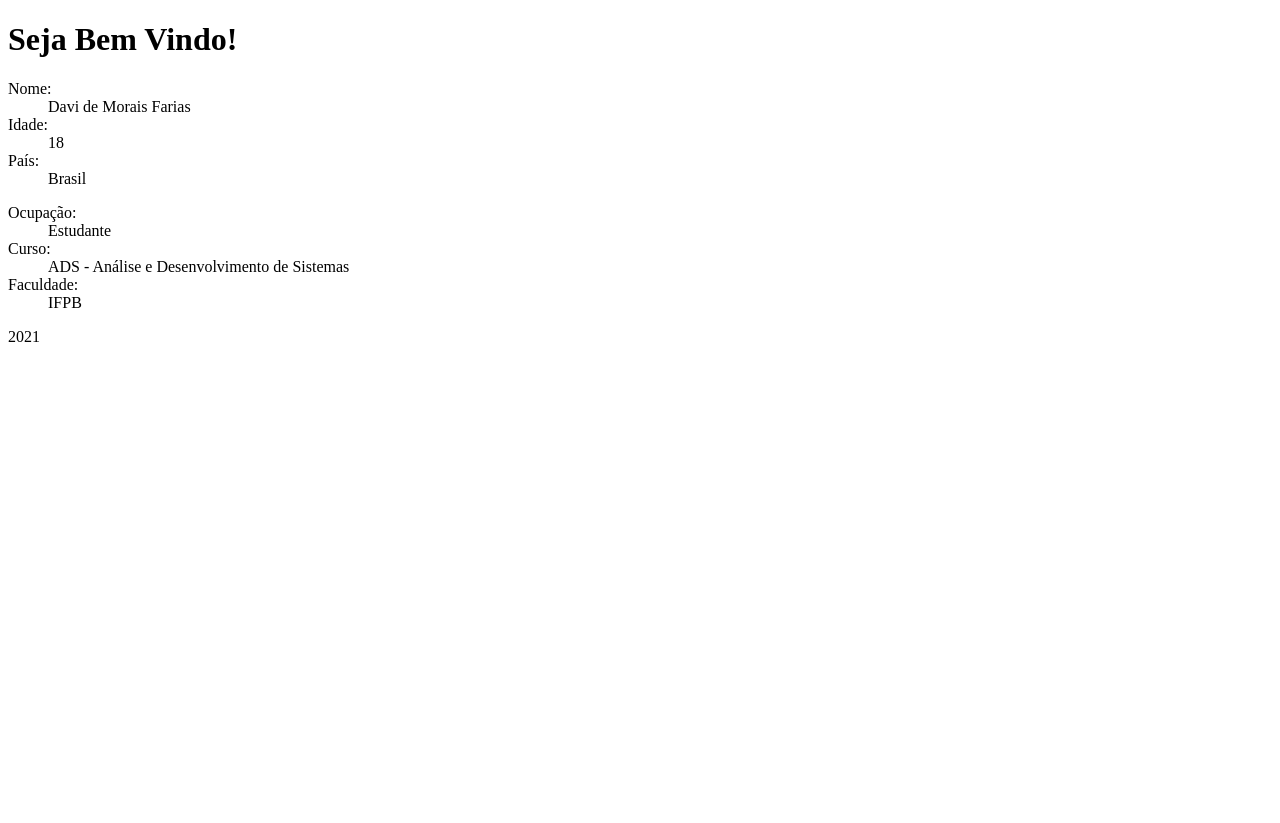
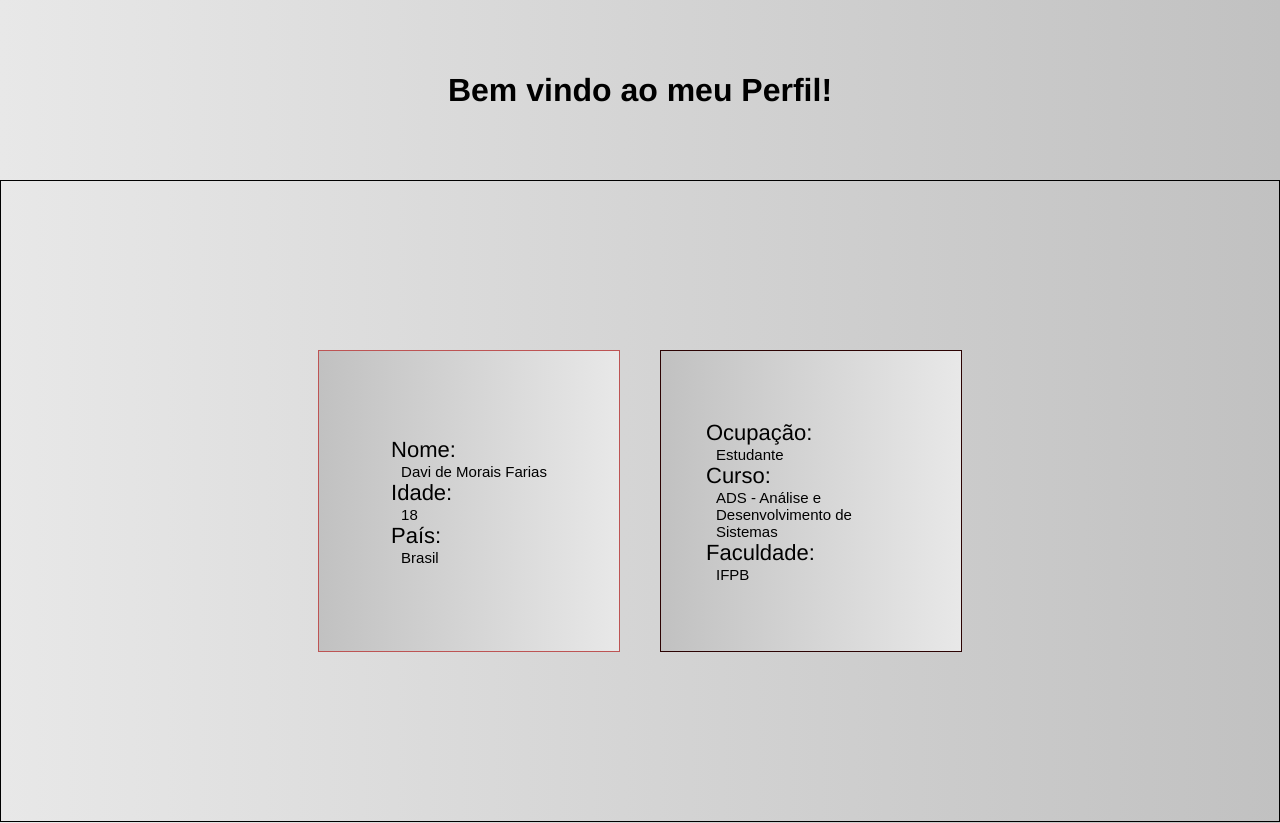
Before and after one commit to Davi-Morais/Davi-Morais.github.io, a plain HTML site: page index.html in a window 1280 px wide. Shown: the top 823 px of the page. Before the commit the page ends 800 px from the top, so only its background shows below. Drawn offline with Linux system fonts and the light colour scheme.

Commit message:
Estilo pronto

```diff
--- a/estilo.css
+++ b/estilo.css
@@ -0,0 +1,78 @@
+* {
+    margin: 0%;
+}
+body {
+    background: linear-gradient(to right, #E8E8E8, #C1C1C1);
+}
+.welcome {
+    font-family: 'Franklin Gothic Medium', 'Arial Narrow', Arial, sans-serif;
+    display: flex;
+    align-items: center;
+    justify-content: center;
+
+    height: 180px;
+    width: 100%;
+    /* background-color: aquamarine; */
+}
+
+
+
+.dados {
+    min-height: 80vh;
+    /* height: 500px; */
+    display: flex;
+    border: solid 1px rgb(0, 0, 0);
+    align-items: center;
+    justify-content: center;
+}
+
+.pessoais {
+    background: linear-gradient(to left, #E8E8E8, #C1C1C1);
+    display: flex;
+    justify-content: center;
+    align-items: center;
+    margin: 0px 20px 0px 20px;
+    border: solid 1px rgb(189, 84, 84);
+    width: 300px;
+    height: 300px;
+}
+.pessoais:hover{
+    background: linear-gradient(to right, #E8E8E8, #C1C1C1);
+}
+
+.CV {
+    background: linear-gradient(to left, #E8E8E8, #C1C1C1);
+    display: flex;
+    justify-content: center;
+    align-items: center;
+    margin: 0px 20px 0px 20px;
+    border: solid 1px rgb(44, 3, 3);
+    width: 300px;
+    height: 300px;
+}
+.CV:hover {
+    background: linear-gradient(to right, #E8E8E8, #C1C1C1);
+}
+
+
+dt {
+    font-size: 22px;
+    font-family: 'Franklin Gothic Medium', 'Arial Narrow', Arial, sans-serif;
+}
+dd {
+    font-size: 15px;
+    padding-left: 10px;
+    max-width: 200px;
+    font-family: Arial, Helvetica, sans-serif;
+}
+
+.rodape {
+    display: flex;
+    align-items: center;
+    justify-content: center;
+    height: 180px;
+}
+p {
+    font-size: 20px;
+    font-family: fantasy;
+}
--- a/index.html
+++ b/index.html
@@ -7,7 +7,7 @@
 </head>
 <body>
     <div class="welcome">
-        <h1>Seja Bem Vindo!</h1>
+        <h1>Bem vindo ao meu Perfil!</h1>
     </div>
     <div class="dados">
         <div class="pessoais">
```
